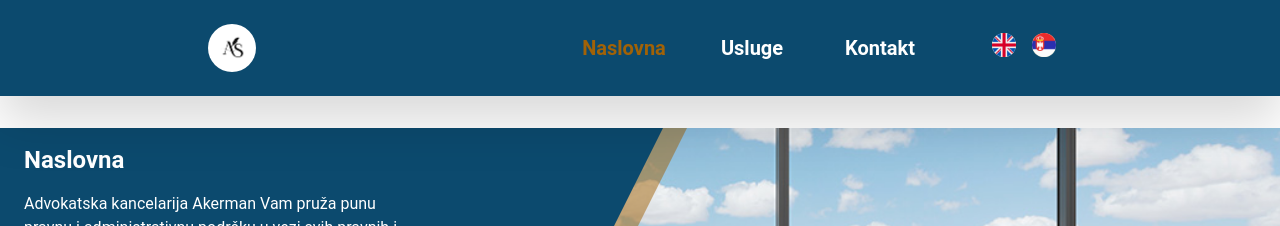
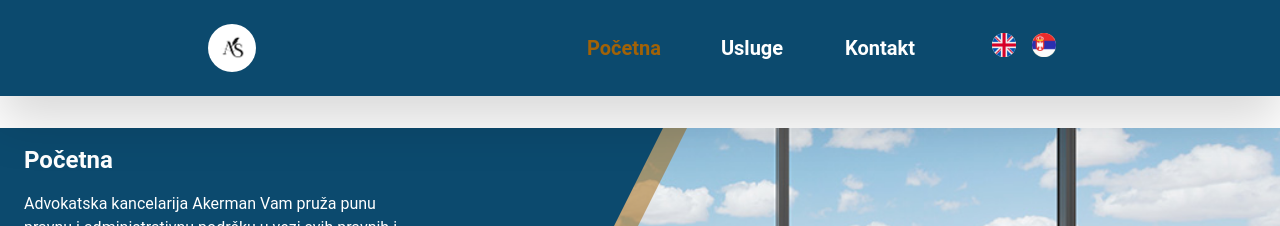
Before and after one commit to TatsuKenshi/akerman-law-firm-site, a React (Create React App) app: page / in a window 1280 px wide. Shown: the top 226 px of the page. Built offline with nearby package versions, Linux system fonts and the light colour scheme; what i18next-xhr-backend would draw is missing.

Commit message:
changes the naslovna page's name into pocetna in serbian

```diff
--- a/src/App.tsx
+++ b/src/App.tsx
@@ -14,6 +14,7 @@ function App() {
   // PageHero - banner image - waiting
   // PageHero - move props textNodes to localization json files ??? is it possible
   // Error page - localization
+  // Naslovna - change to Pocetna?
 
   return (
     <Routes>
--- a/src/localization/serbian/translation.json
+++ b/src/localization/serbian/translation.json
@@ -1,5 +1,5 @@
 {
-  "Home": "Naslovna",
+  "Home": "Početna",
   "AboutUs": "O nama",
   "AboutCompanyName": "Advokat Sara Akerman",
   "AboutHistory": "Istorija",
--- a/src/pages/Home.tsx
+++ b/src/pages/Home.tsx
@@ -8,7 +8,7 @@ const Home = ({ t }: any) => {
   return (
     <main className="overflow-hidden">
       <PageHero
-        srTitle="Naslovna"
+        srTitle="Početna"
         srContent="Advokatska kancelarija Akerman Vam pruža punu pravnu i administrativnu podršku u vezi svih pravnih i
 regulatornih stvari. Naše usluge obuhvataju pravno savetovanje u različitim oblastima prava."
         engTitle="Home"
```
